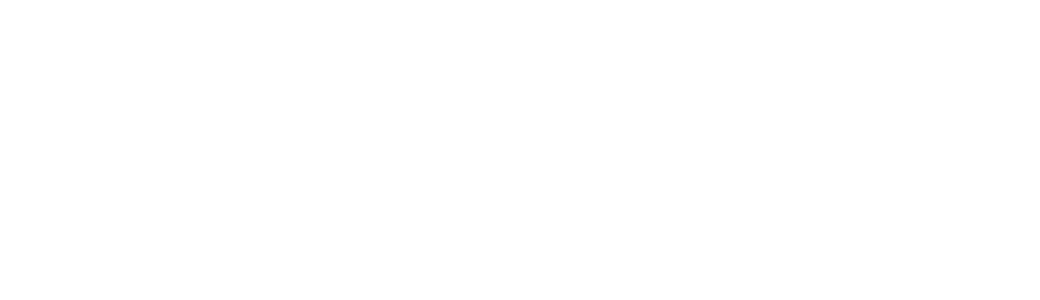
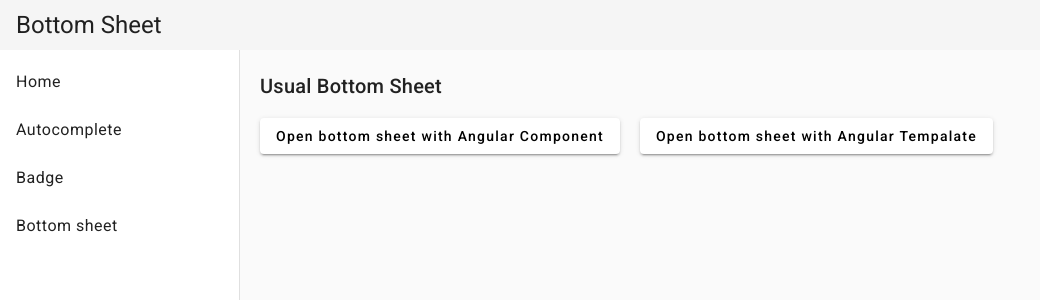
Before and after one commit to harkunovdmytro/angular-material-playground, an Angular app: page /bottom-sheet in a window 1280 px wide. Before the commit this address led to /. Shown: the top 300 px of the page, without its empty margins (0-1040 px from the left). Built offline with nearby package versions, Linux system fonts and the light colour scheme.

Commit message:
added bottom sheet page

```diff
--- a/src/app/modules/application/application-routing.module.ts
+++ b/src/app/modules/application/application-routing.module.ts
@@ -38,6 +38,17 @@
         },
         title: 'badge',
       },
+      {
+        path: 'bottom-sheet',
+        loadChildren: () =>
+          import('../bottom-sheet-page/bottom-sheet-page.module').then(
+            (m) => m.BottomSheetPageModule
+          ),
+        data: {
+          title: 'Bottom Sheet',
+        },
+        title: 'Bottom Sheet',
+      },
     ],
   },
 ];
--- /dev/null
+++ b/src/app/modules/bottom-sheet-page/bottom-sheet-example/bottom-sheet-example.component.html
@@ -0,0 +1,2 @@
+<h1 style="text-align: center">I am component!</h1>
+<img src="https://media4.giphy.com/media/7daGnHQsteMjQHVQKi/giphy.gif" alt="" width="100%" height="auto" style="object-fit: cover">
--- /dev/null
+++ b/src/app/modules/bottom-sheet-page/bottom-sheet-example/bottom-sheet-example.component.ts
@@ -0,0 +1,18 @@
+import { Component } from '@angular/core';
+import { MatBottomSheetRef } from '@angular/material/bottom-sheet';
+
+@Component({
+  selector: 'app-bottom-sheet-example',
+  templateUrl: './bottom-sheet-example.component.html',
+  styleUrls: ['./bottom-sheet-example.component.scss'],
+})
+export class BottomSheetExampleComponent {
+  constructor(
+    private _bottomSheetRef: MatBottomSheetRef<BottomSheetExampleComponent>
+  ) {}
+
+  public openLink(event: MouseEvent): void {
+    this._bottomSheetRef.dismiss();
+    event.preventDefault();
+  }
+}
--- /dev/null
+++ b/src/app/modules/bottom-sheet-page/bottom-sheet-page.component.html
@@ -0,0 +1,17 @@
+<section class="page bottom-sheet-page">
+  <div>
+    <h2>Usual Bottom Sheet</h2>
+    <div class="example-form">
+      <button mat-raised-button (click)="openBottomSheet()">Open bottom sheet with Angular Component</button>
+      <button mat-raised-button (click)="openBottomSheetWithTemplate(template)">Open bottom sheet with Angular
+        Tempalate
+      </button>
+
+      <ng-template #template>
+        <h1 style="text-align: center">I am Template!</h1>
+        <img style="width: 100%; height: auto; object-fit: cover"
+             src="https://media0.giphy.com/media/YRuFixSNWFVcXaxpmX/giphy.gif" alt="">
+      </ng-template>
+    </div>
+  </div>
+</section>
--- /dev/null
+++ b/src/app/modules/bottom-sheet-page/bottom-sheet-page.component.scss
@@ -0,0 +1,10 @@
+@import "variables";
+@import "page";
+
+.bottom-sheet-page {
+  .example-form {
+    display: flex;
+    flex-wrap: wrap;
+    gap: 20px;
+  }
+}
--- /dev/null
+++ b/src/app/modules/bottom-sheet-page/bottom-sheet-page.component.ts
@@ -0,0 +1,20 @@
+import { Component, TemplateRef } from '@angular/core';
+import { MatBottomSheet } from '@angular/material/bottom-sheet';
+import { BottomSheetExampleComponent } from './bottom-sheet-example/bottom-sheet-example.component';
+
+@Component({
+  selector: 'app-bottom-sheet-page',
+  templateUrl: './bottom-sheet-page.component.html',
+  styleUrls: ['./bottom-sheet-page.component.scss'],
+})
+export class BottomSheetPageComponent {
+  constructor(private _bottomSheet: MatBottomSheet) {}
+
+  public openBottomSheet(): void {
+    this._bottomSheet.open(BottomSheetExampleComponent);
+  }
+
+  public openBottomSheetWithTemplate(element: TemplateRef<any>): void {
+    this._bottomSheet.open(element);
+  }
+}
--- a/src/app/shared/constants/menu-links.constants.ts
+++ b/src/app/shared/constants/menu-links.constants.ts
@@ -19,7 +19,7 @@
   {
     name: 'Bottom sheet',
     link: 'bottom-sheet',
-    active: false,
+    active: true,
   },
   {
     name: 'Button',
```
Also changed, not shown: src/app/modules/application/application-page.component.ts (+1 -6 lines), src/app/modules/bottom-sheet-page/bottom-sheet-page-routing.module.ts (added, +16 -0 lines), src/app/modules/bottom-sheet-page/bottom-sheet-page.module.ts (added, +25 -0 lines), src/app/modules/bottom-sheet-page/bottom-sheet-example/bottom-sheet-example.component.scss (added).
